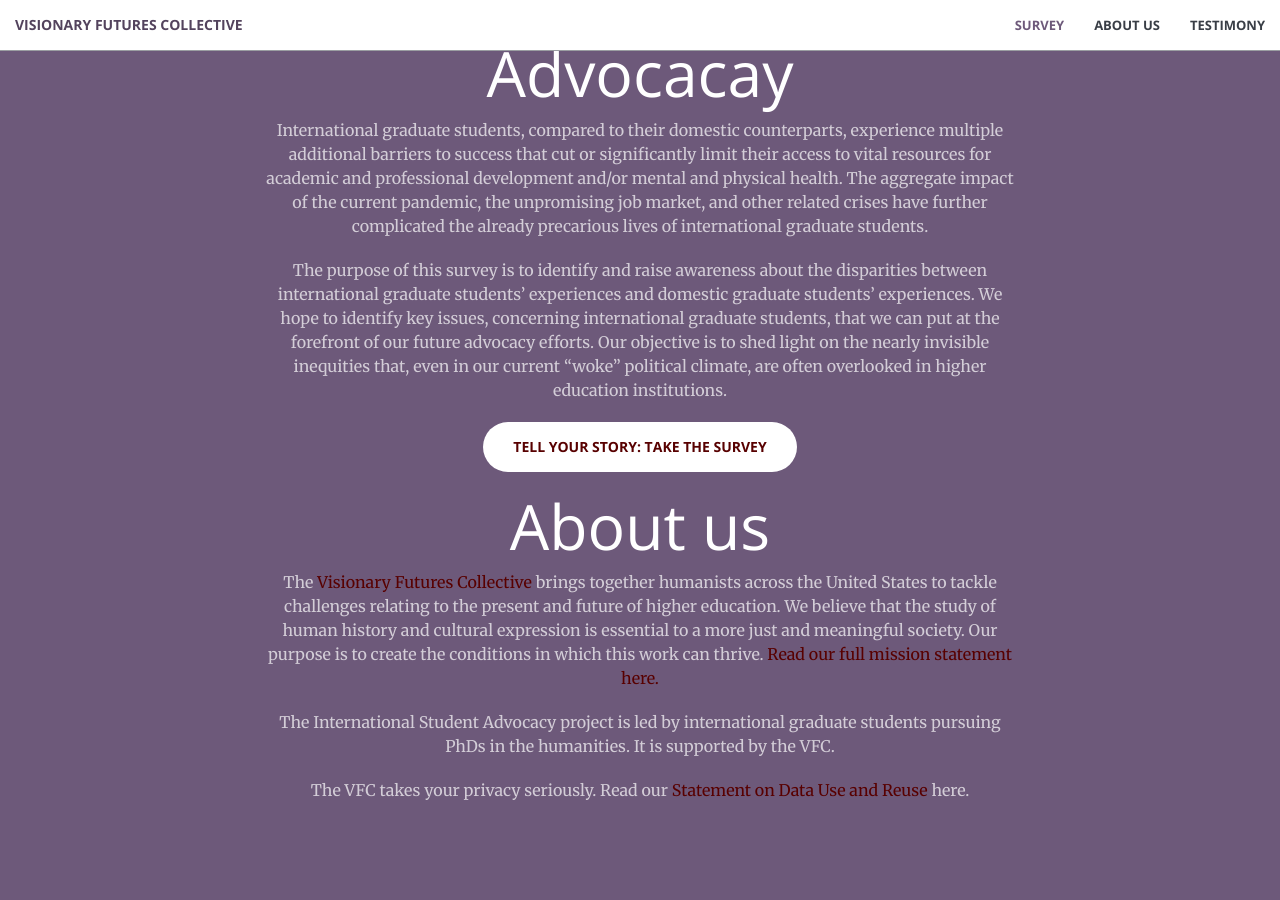
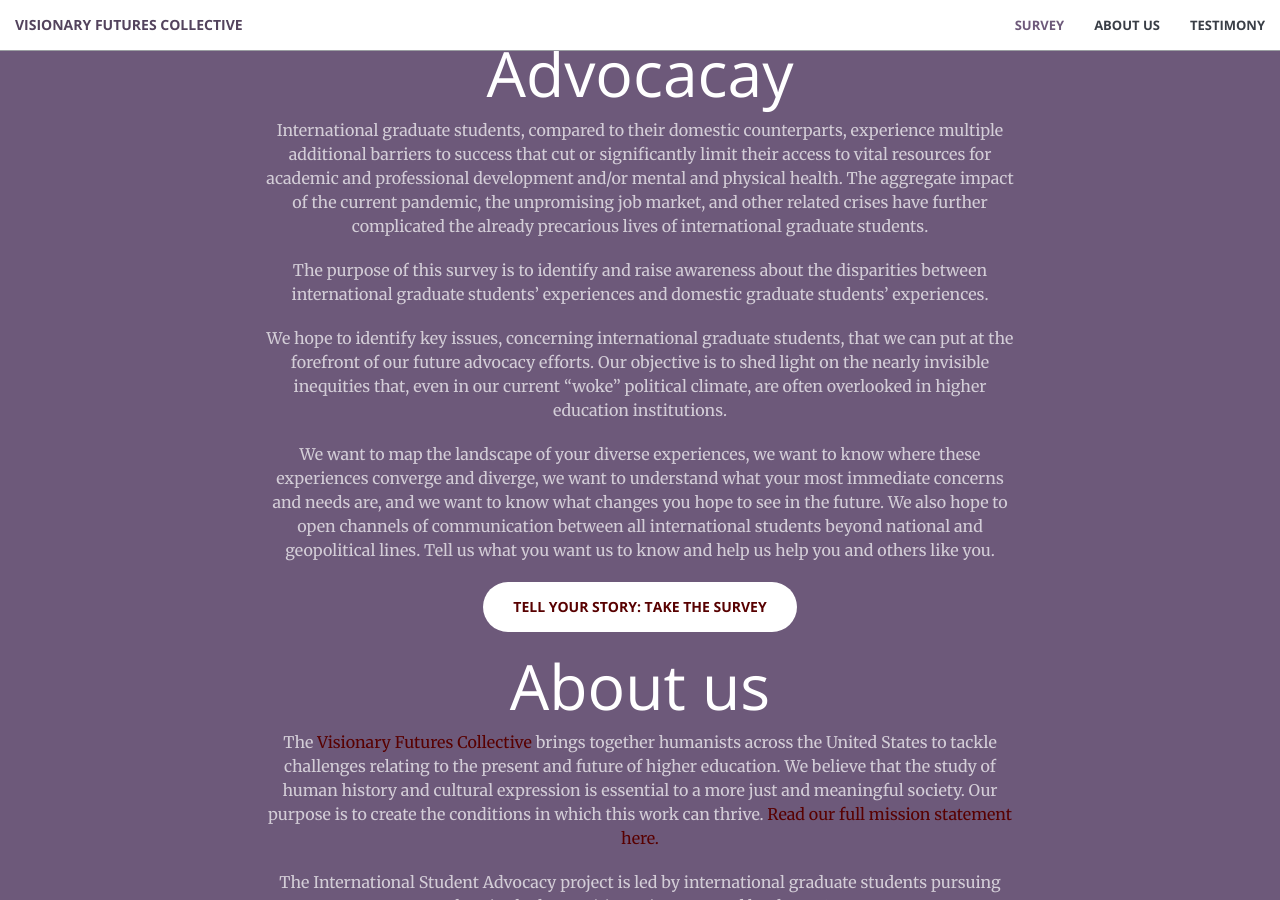
Before and after one commit to visionary-futures-collective/international-students, a Jekyll site: the page built from index.html, in a window 1280 px wide and 900 px high, scrolled down 1530 px. Built offline with Jekyll 4.4.1, drawn with Linux system fonts in a browser that asks for light colours.

Commit message:
symlink error

```diff
--- a/_includes/knowledge-intro.html
+++ b/_includes/knowledge-intro.html
@@ -9,7 +9,13 @@
                   International graduate students, compared to their domestic counterparts, experience multiple additional barriers to success that cut or significantly limit their access to vital resources for academic and professional development and/or mental and physical health. The aggregate impact of the current pandemic, the unpromising job market, and other related crises have further complicated the already precarious lives of international graduate students.
                 </p>
                 <p class="text-faded">
-                  The purpose of this survey is to identify and raise awareness about the disparities between international graduate students’ experiences and domestic graduate students’ experiences. We hope to identify key issues, concerning international graduate students, that we can put at the forefront of our future advocacy efforts. Our objective is to shed light on the nearly invisible inequities that, even in our current “woke” political climate, are often overlooked in higher education institutions.
+                  The purpose of this survey is to identify and raise awareness about the disparities between international graduate students’ experiences and domestic graduate students’ experiences.
+                </p>
+                <p class="text-faded">
+                  We hope to identify key issues, concerning international graduate students, that we can put at the forefront of our future advocacy efforts. Our objective is to shed light on the nearly invisible inequities that, even in our current “woke” political climate, are often overlooked in higher education institutions.
+                </p>
+                <p class="text-faded">
+                  We want to map the landscape of your diverse experiences, we want to know where these experiences converge and diverge, we want to understand what your most immediate concerns and needs are, and we want to know what changes you hope to see in the future. We also hope to open channels of communication between all international students beyond national and geopolitical lines. Tell us what you want us to know and help us help you and others like you.
                 </p>
                 <p>
                   <a href="https://docs.google.com/forms/d/e/1FAIpQLSeaeXW-EPkswSlUe5yLP-LrULdFttogwr2R_DlJWWa5iOJteA/viewform?fbzx=-2565945766701127848" class="btn btn-default btn-xl">Tell Your Story: Take the Survey</a>
--- a/_includes/testimony.html
+++ b/_includes/testimony.html
@@ -1,4 +1,4 @@
-  <aside class="bg-dark" id="future">
+  <aside class="bg-dark" id="testimony">
       <div class="container text-center">
           <div class="call-to-action">
               <h2>Want to tell your story? <br><br> We're collecting audio files of international students sharing their experiences.</h2>
--- a/_layouts/front.html
+++ b/_layouts/front.html
@@ -7,10 +7,7 @@
   {% include nav.html %}
   {% include header.html %}
   {% include call-to-action.html %}
-  <!-- {% include services.html %} -->
   {% include knowledge-intro.html %}
-<!--   {% include unsustainable.html %}
-  {% include portfolio.html %} -->
   {% include future.html %}
   {% include contact.html %}
   {% include scripts.html %}
```
